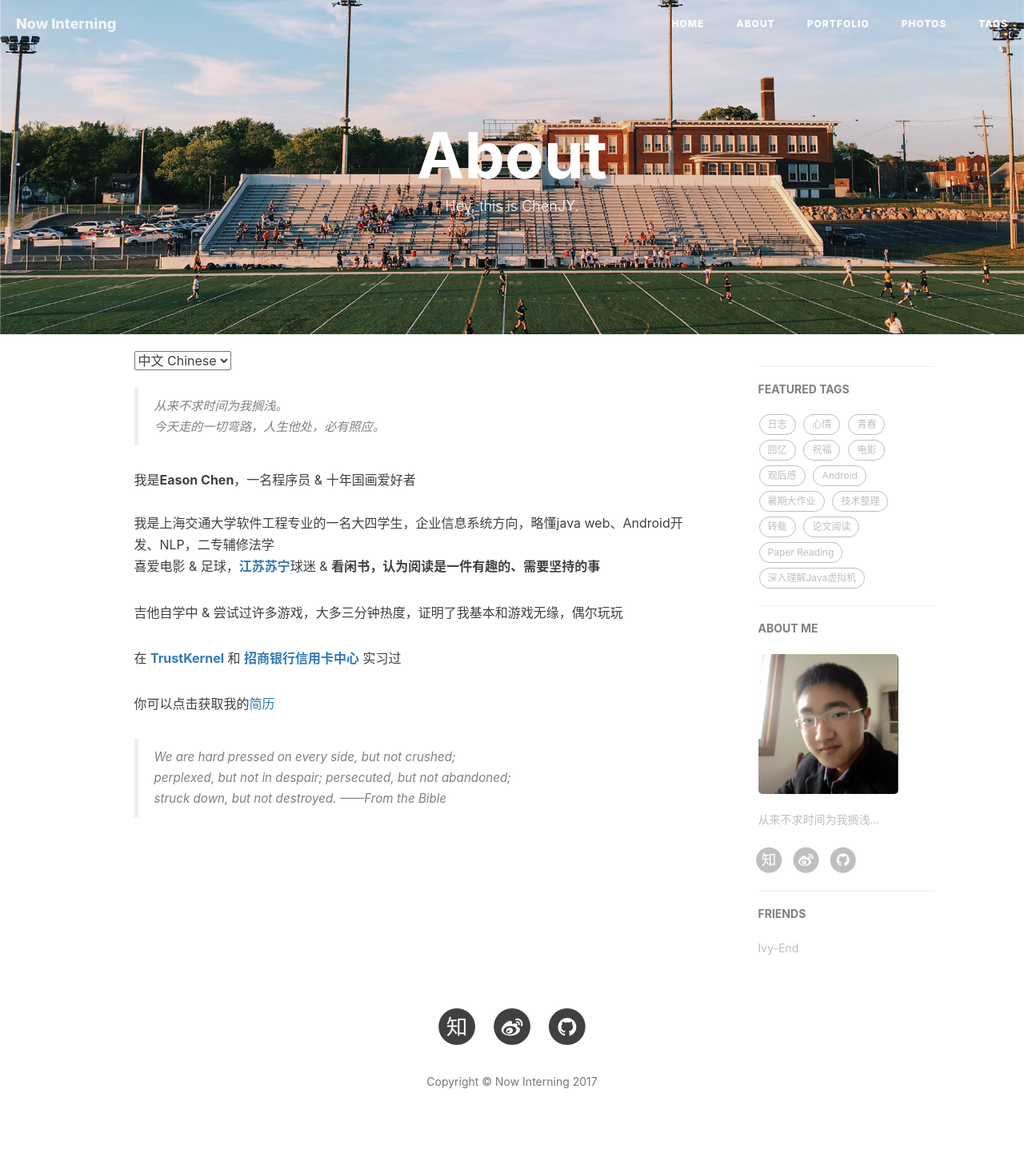
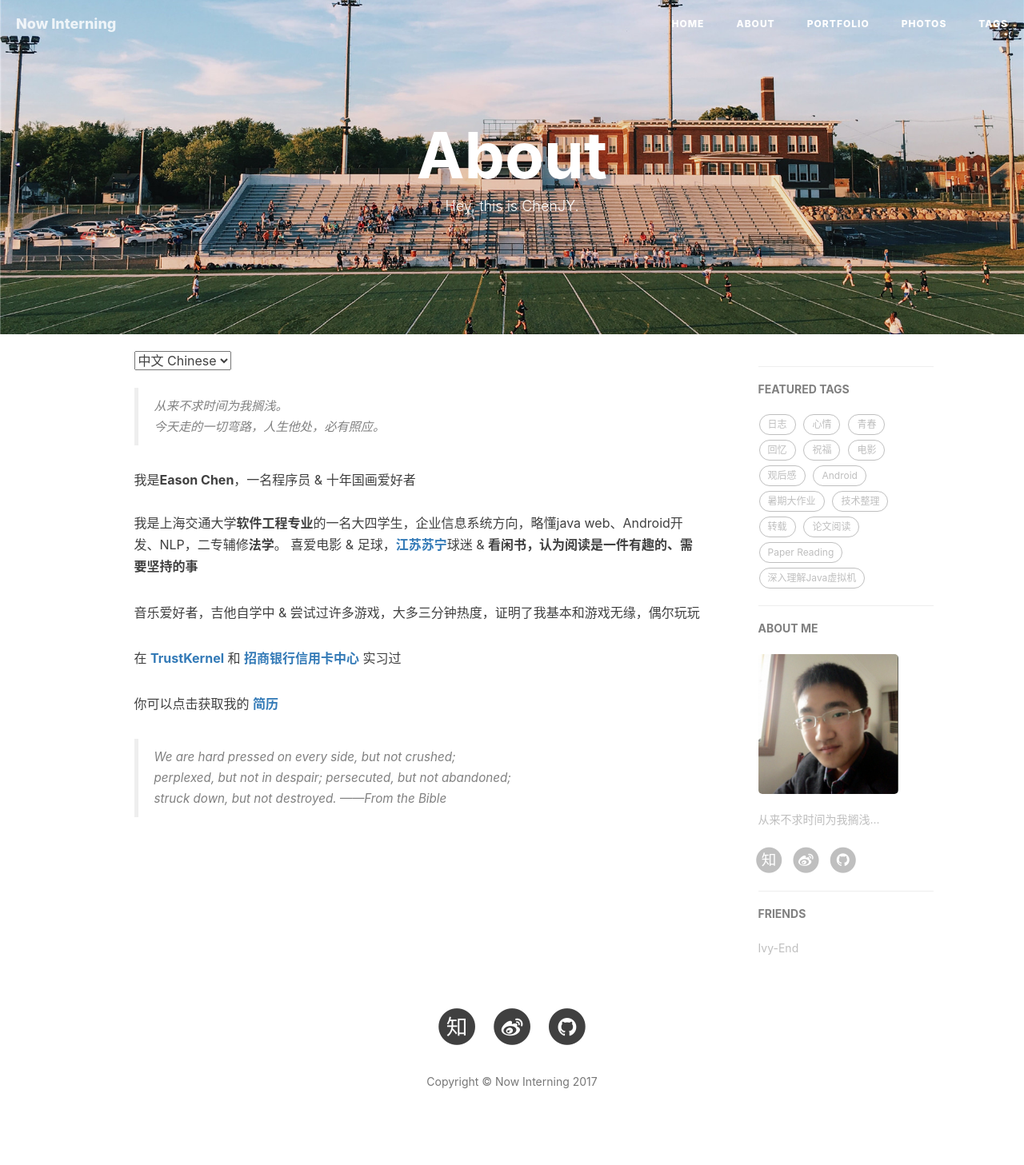
Before and after one commit to jiayangchen/jiayangchen.github.io, a Jekyll site: the page built from about.html, in a window 1280 px wide. Shown: the whole page at 80% size. Built offline with Jekyll 4.4.1, drawn with Linux system fonts in a browser that asks for light colours; nearby versions of some CDN libraries; comment, search, counter and statistics services are not loaded.

Commit message:
20170713

```diff
--- a/about.html
+++ b/about.html
@@ -20,12 +20,12 @@ header-img: "img/about_bg.jpg"
 
     <p>我是<strong>Eason Chen</strong>，一名程序员 &amp; 十年国画爱好者<br>
     <br>
-    我是上海交通大学软件工程专业的一名大四学生，企业信息系统方向，略懂java web、Android开发、NLP，二专辅修法学<br>
+    我是上海交通大学<b>软件工程专业</b>的一名大四学生，企业信息系统方向，略懂java web、Android开发、NLP，二专辅修<b>法学</b>。
     喜爱电影 &amp; 足球，<a href="http://fc.suning.com/"><b>江苏苏宁</b></a>球迷 &amp; <strong>看闲书，认为阅读是一件有趣的、需要坚持的事</strong></p>
 
-    <p>吉他自学中 &amp; 尝试过许多游戏，大多三分钟热度，证明了我基本和游戏无缘，偶尔玩玩</p>
+    <p>音乐爱好者，吉他自学中 &amp; 尝试过许多游戏，大多三分钟热度，证明了我基本和游戏无缘，偶尔玩玩</p>
     <p> 在 <a href="http://www.trustkernel.com/"><b>TrustKernel</b></a> 和 <a href="http://www.cmbchina.com/"><b>招商银行信用卡中心</b></a> 实习过</p>
-    <p>你可以点击获取我的<a href="/img/上海交大_软件工程_本科应届生_陈嘉扬_可实习时间_2017.09-2018.03.pdf">简历</a></p>
+    <p>你可以点击获取我的<a href="/img/上海交大_软件工程_本科应届生_陈嘉扬_可实习时间_2017.09-2018.03.pdf">&nbsp;<b>简历</b></a></p>
 
     <blockquote><p>We are hard pressed on every side, but not crushed;<br>
     perplexed, but not in despair; persecuted, but not abandoned;<br>
```
